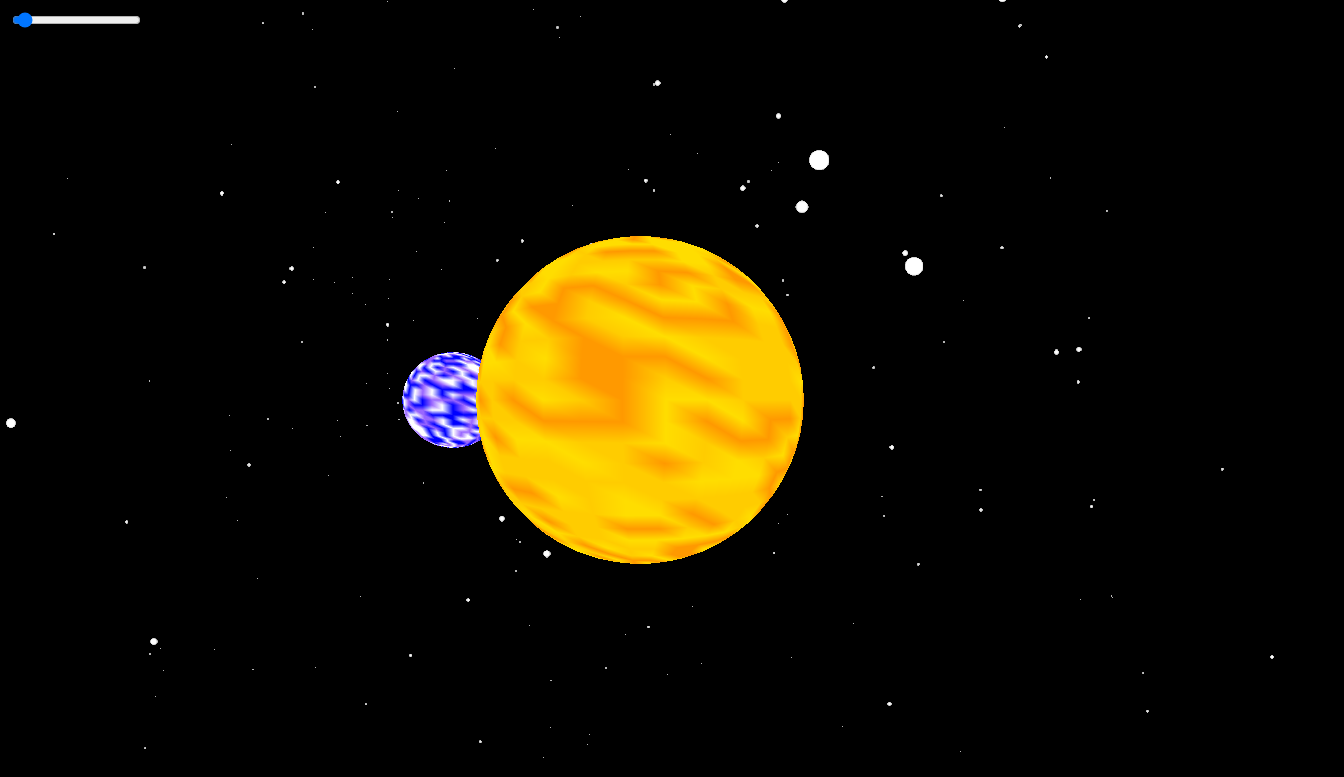
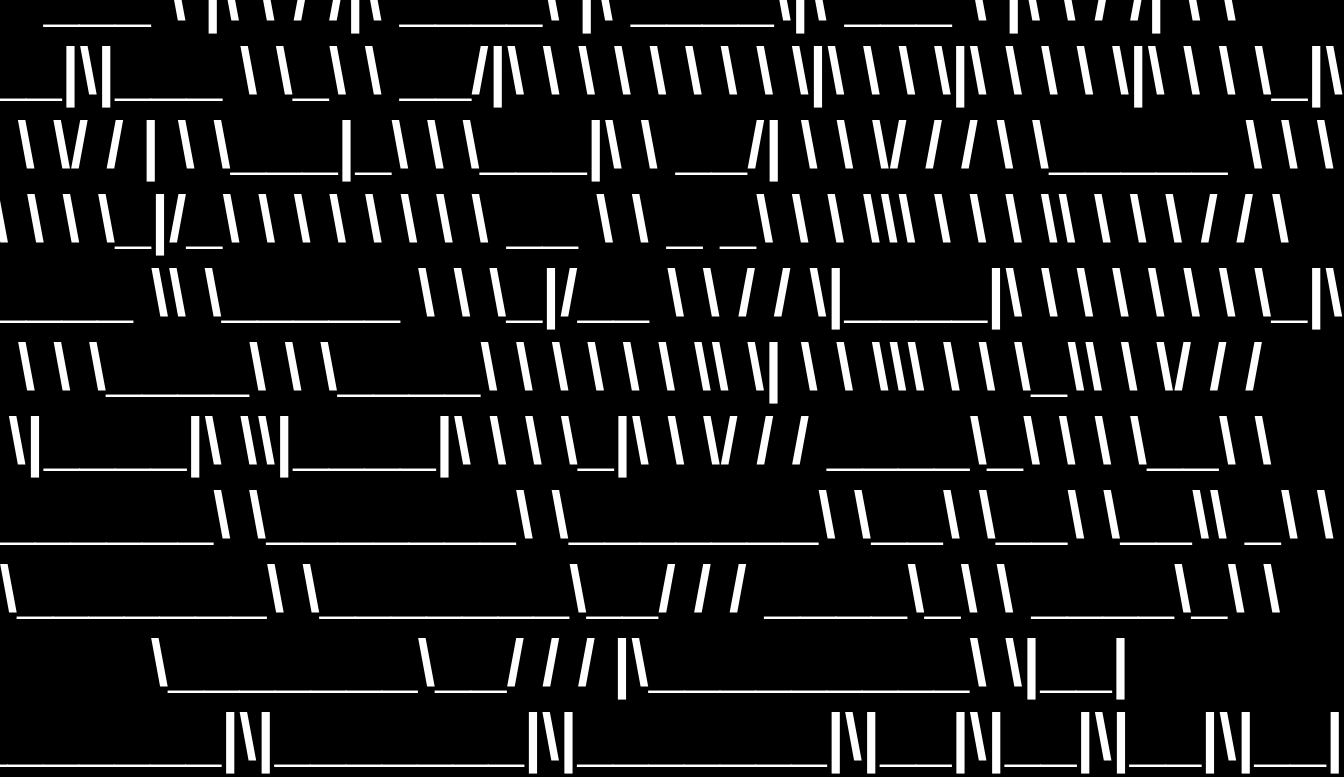
Before and after one commit to AndreGlez2000/StellarOdyssey, a React (Create React App) app: page / in a window 1280 px wide. Shown: the top 777 px of the page, 1344 px wide, since content can reach past the window. Built offline with nearby package versions, Linux system fonts and the light colour scheme.

Commit message:
Main menu

```diff
--- a/src/App.js
+++ b/src/App.js
@@ -1,11 +1,17 @@
-// src/App.js
-import React from 'react';
-import StarField from './components/StarField';
+import React, { useState } from 'react';
+import MainMenu from './components/MainMenu';
+import StarField from './components/StarField'; // Ejemplo de otro componente
 
 function App() {
+  const [inGame, setInGame] = useState(false);
+
   return (
-    <div className="App">
-      <StarField />
+    <div>
+      {!inGame ? (
+        <MainMenu />
+      ) : (
+        <StarField /> // Cambia a tu componente principal del juego
+      )}
     </div>
   );
 }
--- /dev/null
+++ b/src/components/MainMenu.css
@@ -0,0 +1,39 @@
+/* src/components/MainMenu.css */
+.main-menu {
+    display: flex;
+    flex-direction: column;
+    justify-content: center;
+    align-items: center;
+    height: 100vh;
+    background-color: black;
+    color: white;
+  }
+
+  .title {
+    font-size: 4rem;
+    font-weight: bold;
+    margin-bottom: 50px;
+    text-align: center;
+    color: #ffffff;
+  }
+
+  .menu-options {
+    display: flex;
+    flex-direction: column;
+    gap: 20px;
+  }
+
+  .menu-button {
+    background-color: #282c3400;
+    color: rgb(0, 0, 0);
+    font-size: 1.5rem;
+    padding: 15px 40px;
+    border: none;
+    border-radius: 10px;
+    cursor: pointer;
+    transition: background-color 0.3s ease;
+  }
+
+  .menu-button:hover {
+    background-color: #444a52;
+  }
--- /dev/null
+++ b/src/components/MainMenu.js
@@ -0,0 +1,25 @@
+// src/components/MainMenu.js
+import React from 'react';
+import './MainMenu.css'; // Importa los estilos
+
+const MainMenu = () => {
+  return (
+    <div className="main-menu">
+      <h1 className="title"> ________  _________  _______   ___       ___       ________  ________          ________  ________      ___    ___ ________   ________  _______       ___    ___
+|\   ____\|\___   ___\\  ___ \ |\  \     |\  \     |\   __  \|\   __  \        |\   __  \|\   ___ \    |\  \  /  /|\   ____\ |\   ____\|\  ___ \     |\  \  /  /|
+\ \  \___|\|___ \  \_\ \   __/|\ \  \    \ \  \    \ \  \|\  \ \  \|\  \       \ \  \|\  \ \  \_|\ \   \ \  \/  / | \  \___|_\ \  \___|\ \   __/|    \ \  \/  / /
+ \ \_____  \   \ \  \ \ \  \_|/_\ \  \    \ \  \    \ \   __  \ \   _  _\       \ \  \\\  \ \  \ \\ \   \ \    / / \ \_____  \\ \_____  \ \  \_|/__   \ \    / /
+  \|____|\  \   \ \  \ \ \  \_|\ \ \  \____\ \  \____\ \  \ \  \ \  \\  \|       \ \  \\\  \ \  \_\\ \   \/  /  /   \|____|\  \\|____|\  \ \  \_|\ \   \/  /  /
+    ____\_\  \   \ \__\ \ \_______\ \_______\ \_______\ \__\ \__\ \__\\ _\        \ \_______\ \_______\__/  / /       ____\_\  \ ____\_\  \ \_______\__/  / /
+   |\_________\   \|__|  \|_______|\|_______|\|_______|\|__|\|__|\|__|\|__|        \|_______|\|_______|\___/ /       |\_________\\_________\|_______|\___/ /
+   \|_________|                                                                                       \|___|/        \|_________\|_________|        \|___|/
+
+                                                                                                                                                                 </h1>
+      <div className="menu-options">
+        <button className="menu-button">Start Journey</button>
+      </div>
+    </div>
+  );
+};
+
+export default MainMenu;
```
